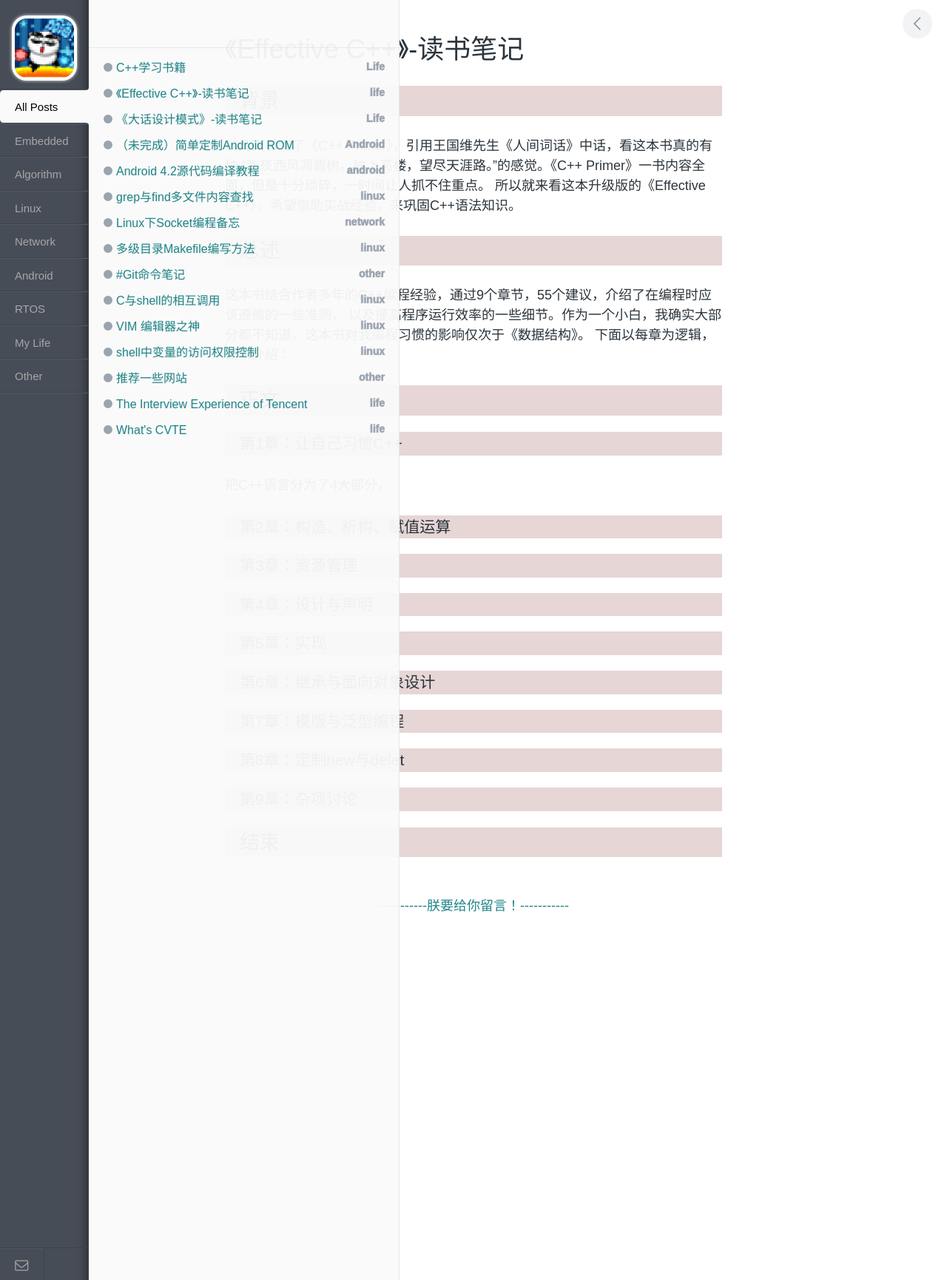
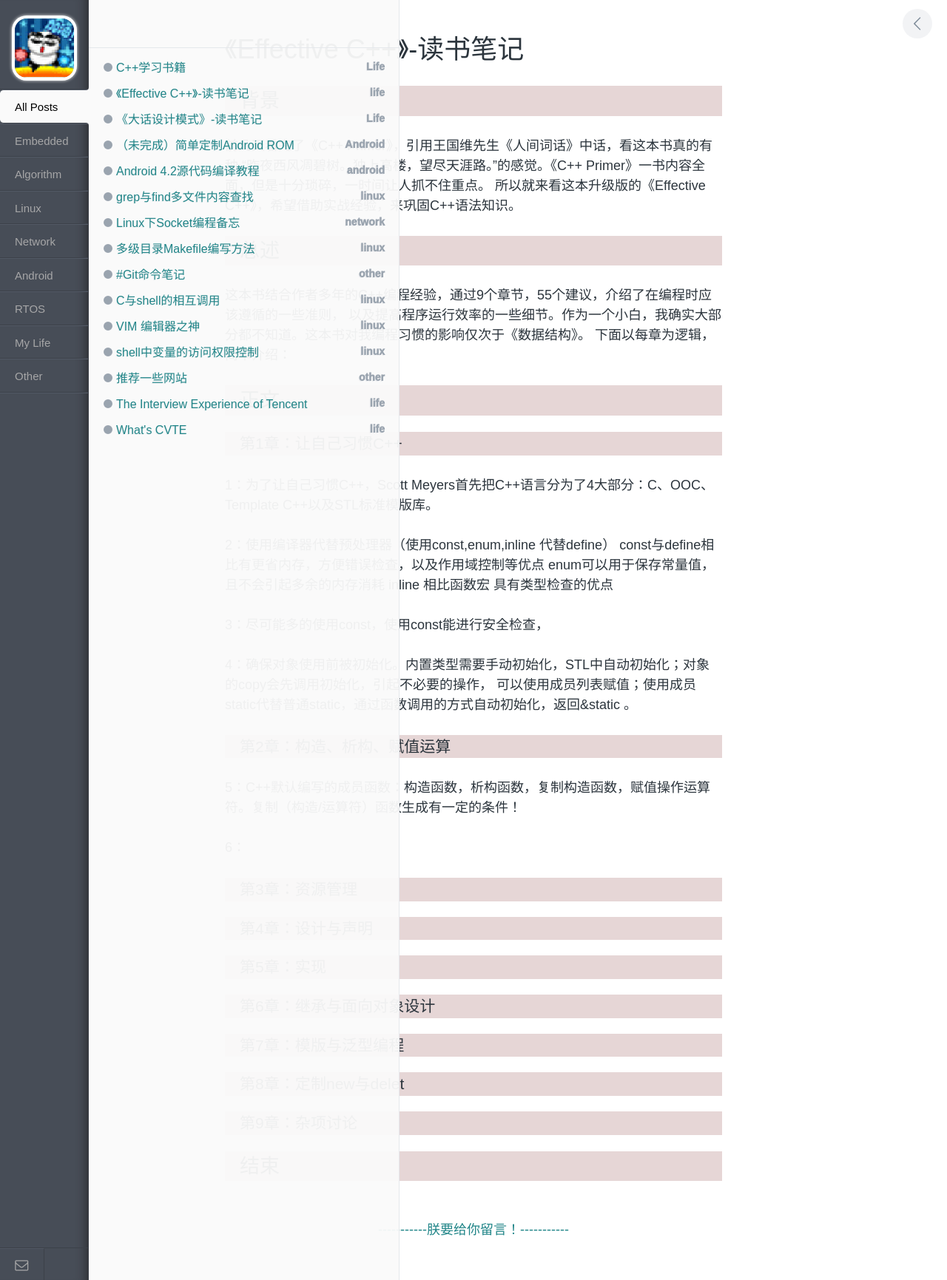
Before and after one commit to xnzaa/xnzaa.github.io, a Jekyll site: the page built from _posts/2016-04-05-《Effective C++》读书笔记.md, in a window 1280 px wide. Shown: the whole page at 74% size. Built offline with Jekyll 4.4.1, drawn with Linux system fonts in a browser that asks for light colours; comment, search, counter and statistics services are not loaded.

Commit message:
修改 E c++

```diff
--- a/_posts/2016-04-05-《Effective C++》读书笔记.md
+++ b/_posts/2016-04-05-《Effective C++》读书笔记.md
@@ -17,10 +17,23 @@ categories: life
 ## 正文
 
 ### 第1章：让自己习惯C++
-把C++语言分为了4大部分，
+1：为了让自己习惯C++，Scott Meyers首先把C++语言分为了4大部分：C、OOC、Template C++以及STL标准模版库。
+
+2：使用编译器代替预处理器（使用const,enum,inline 代替define）
+const与define相比有更省内存，方便错误检查，以及作用域控制等优点
+enum可以用于保存常量值，且不会引起多余的内存消耗
+inline 相比函数宏 具有类型检查的优点
+
+3：尽可能多的使用const，使用const能进行安全检查，
+
+4：确保对象使用前被初始化。内置类型需要手动初始化，STL中自动初始化；对象的copy会先调用初始化，引起不必要的操作，
+可以使用成员列表赋值；使用成员static代替普通static，通过函数调用的方式自动初始化，返回&static 。
+
 
 ### 第2章：构造、析构、赋值运算
+5：C++默认编写的成员函数：构造函数，析构函数，复制构造函数，赋值操作运算符。复制（构造/运算符）函数生成有一定的条件！
 
+6：
 
 ### 第3章：资源管理
 
```
